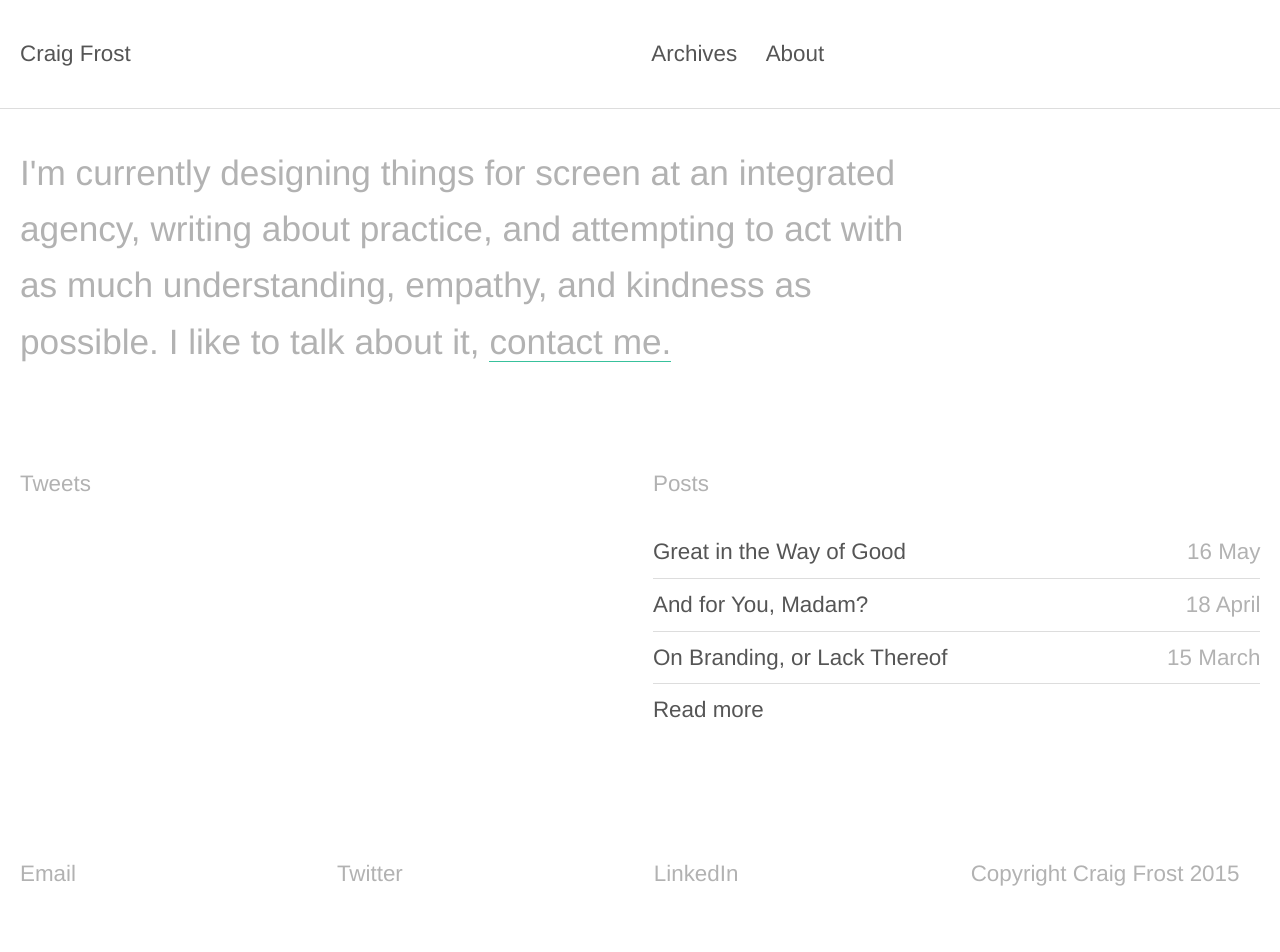
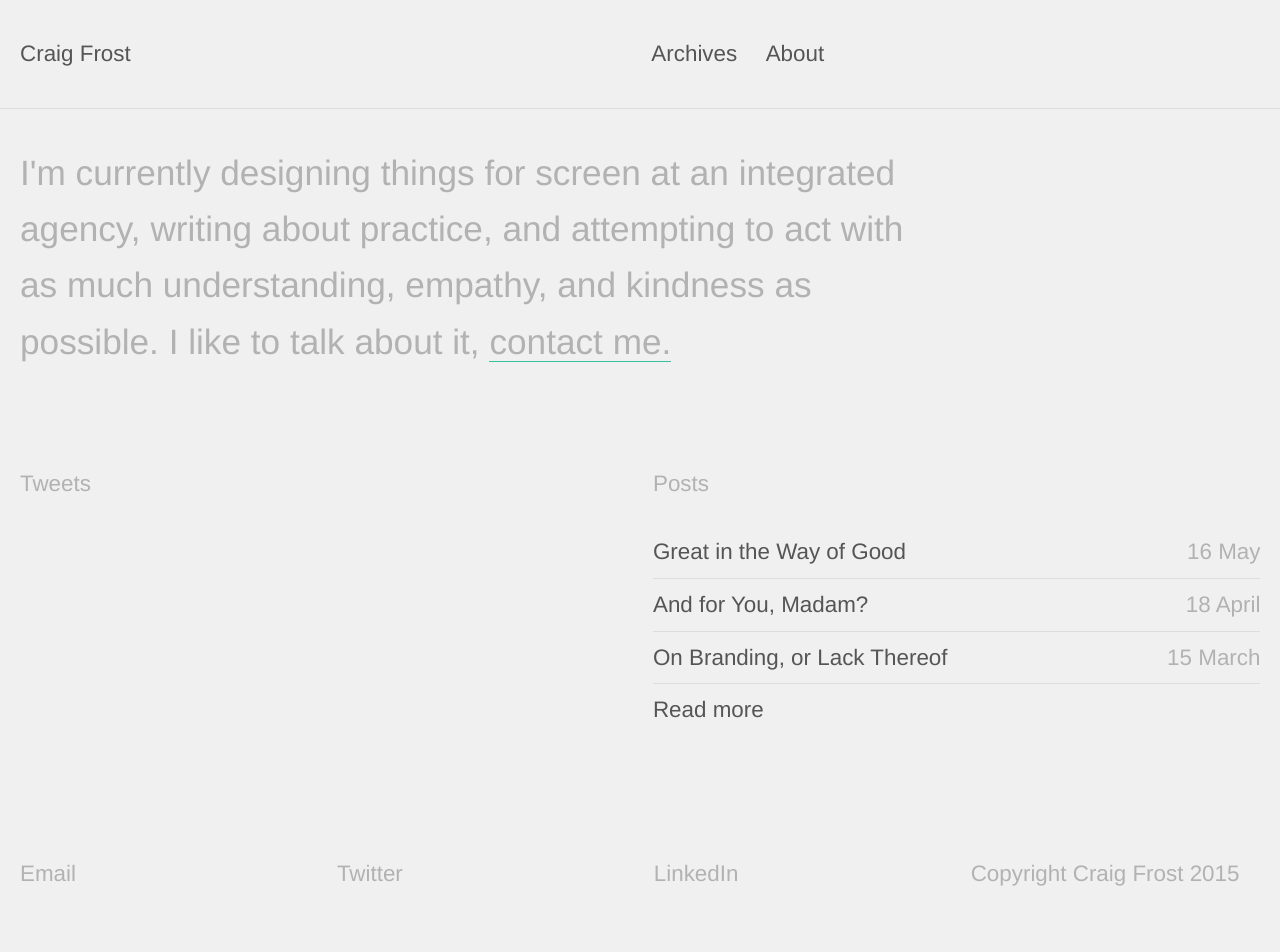
Before and after one commit to craigthomasfrost/cfdesigner.github.io, a Jekyll site: the page built from index.html, in a window 1280 px wide. Built offline with Jekyll 4.4.1, drawn with Linux system fonts in a browser that asks for light colours; nearby versions of some CDN libraries; a script that is not in the unit is left out.

Commit message:
change bg color

```diff
--- a/_sass/_base.scss
+++ b/_sass/_base.scss
@@ -22,7 +22,7 @@ html,
     text-rendering: optimizeLegibility;
     -webkit-font-smoothing: antialiased;
     -moz-osx-font-smoothing: grayscale;
-    background-color: #fff;
+    background-color: #f0f0f0;
     @media (max-width: $breakpoint--medium) {
         font-size: $base-font-size * .9;
     }
```
